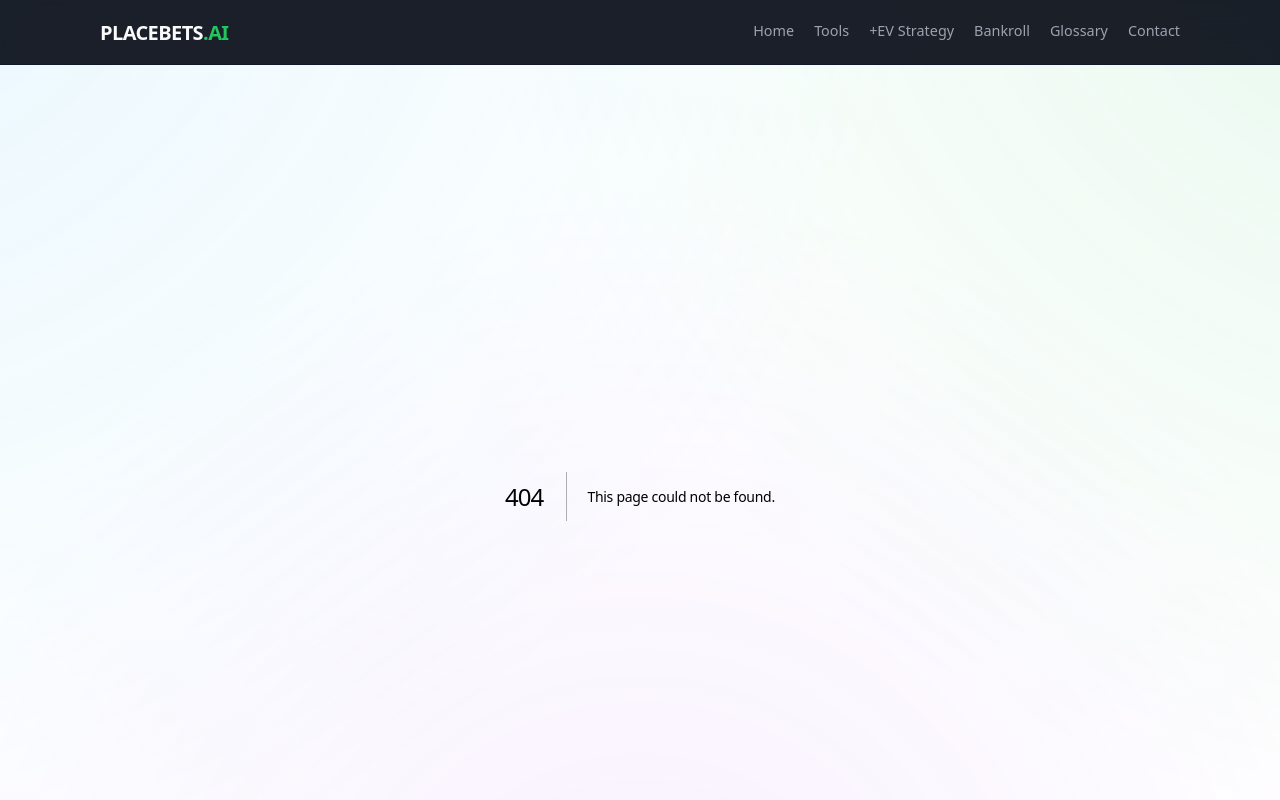
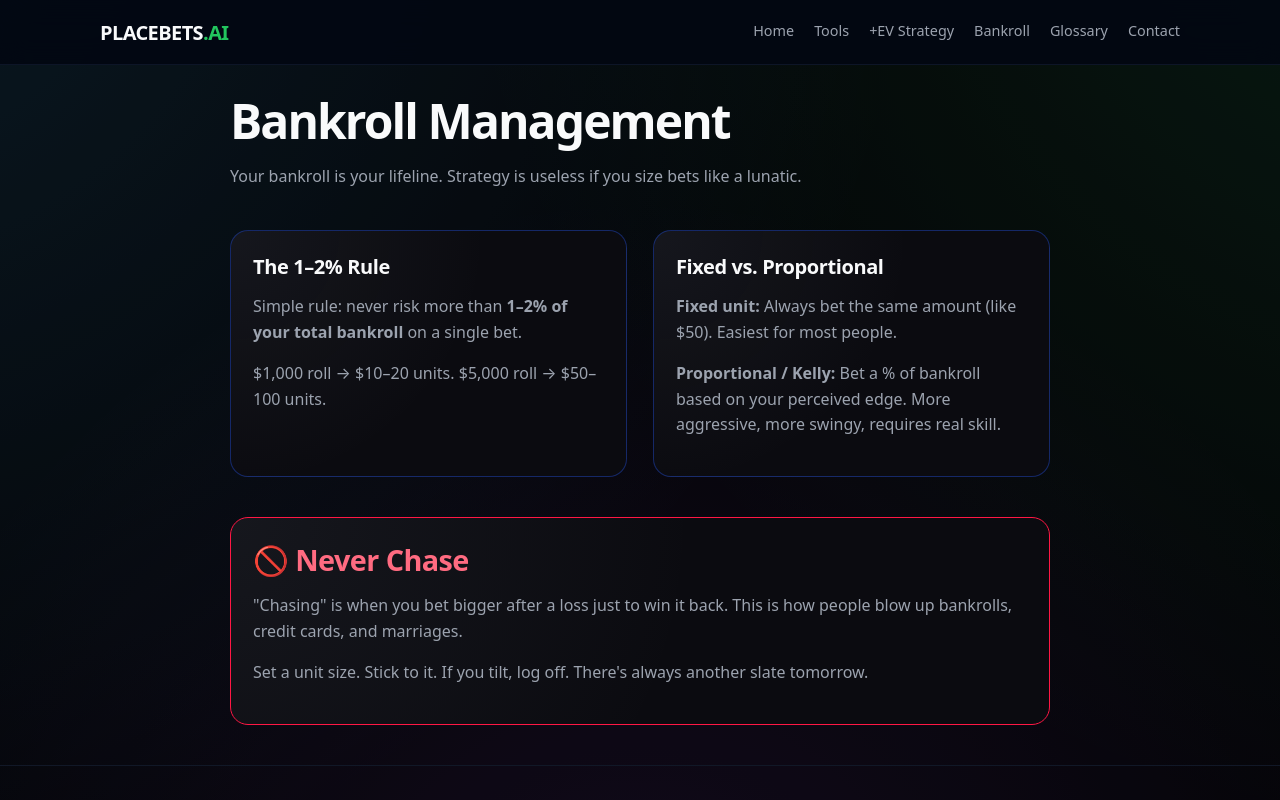
Before and after one commit to placebetsai/Placebetsai, a Next.js app: page /bank-roll in a window 1280 px wide. Before the commit this address had no page. Shown: the top 800 px of the page. Built offline with nearby package versions, Linux system fonts and the light colour scheme.

Commit message:
Create page.js

```diff
--- /dev/null
+++ b/app/bank-roll/page.js
@@ -0,0 +1,51 @@
+export default function BankrollPage() {
+  return (
+    <div style={{ maxWidth: 820, margin: "0 auto" }}>
+      <h1>Bankroll Management</h1>
+      <p>
+        Your bankroll is your lifeline. Strategy is useless if you size bets
+        like a lunatic.
+      </p>
+
+      <div className="grid-2 mt-4">
+        <div className="card">
+          <h2 style={{ fontSize: "1.25rem" }}>The 1–2% Rule</h2>
+          <p>
+            Simple rule: never risk more than{" "}
+            <strong>1–2% of your total bankroll</strong> on a single bet.
+          </p>
+          <p>
+            $1,000 roll → $10–20 units.
+            $5,000 roll → $50–100 units.
+          </p>
+        </div>
+
+        <div className="card">
+          <h2 style={{ fontSize: "1.25rem" }}>Fixed vs. Proportional</h2>
+          <p>
+            <strong>Fixed unit:</strong> Always bet the same amount (like
+            $50). Easiest for most people.
+          </p>
+          <p>
+            <strong>Proportional / Kelly:</strong> Bet a % of bankroll based
+            on your perceived edge. More aggressive, more swingy, requires
+            real skill.
+          </p>
+        </div>
+      </div>
+
+      <div className="card mt-4" style={{ borderColor: "#ff1744" }}>
+        <h2 style={{ color: "#ff6b81" }}>🚫 Never Chase</h2>
+        <p>
+          &quot;Chasing&quot; is when you bet bigger after a loss just to win
+          it back. This is how people blow up bankrolls, credit cards, and
+          marriages.
+        </p>
+        <p>
+          Set a unit size. Stick to it. If you tilt, log off. There&apos;s
+          always another slate tomorrow.
+        </p>
+      </div>
+    </div>
+  );
+              }
```
